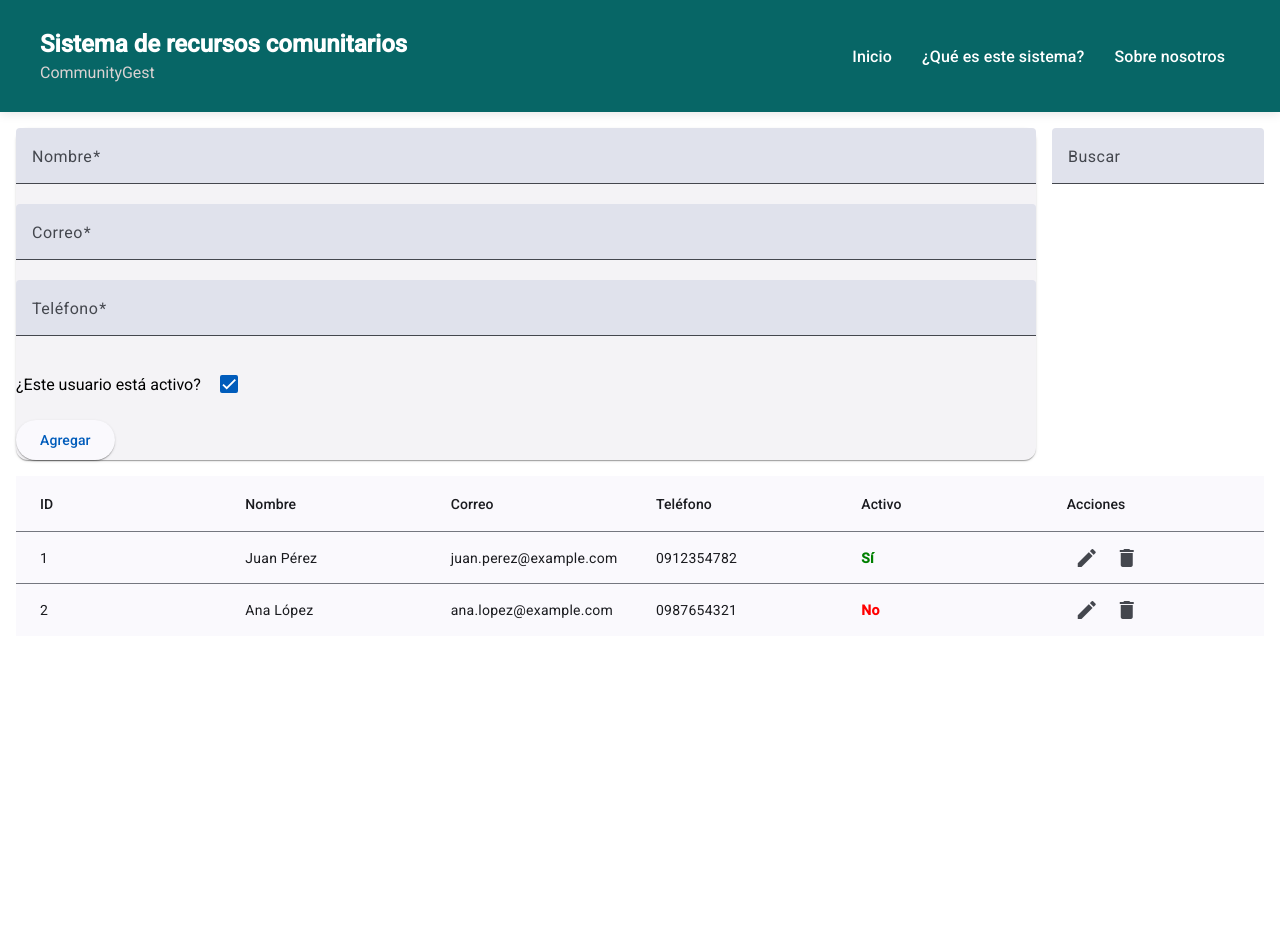
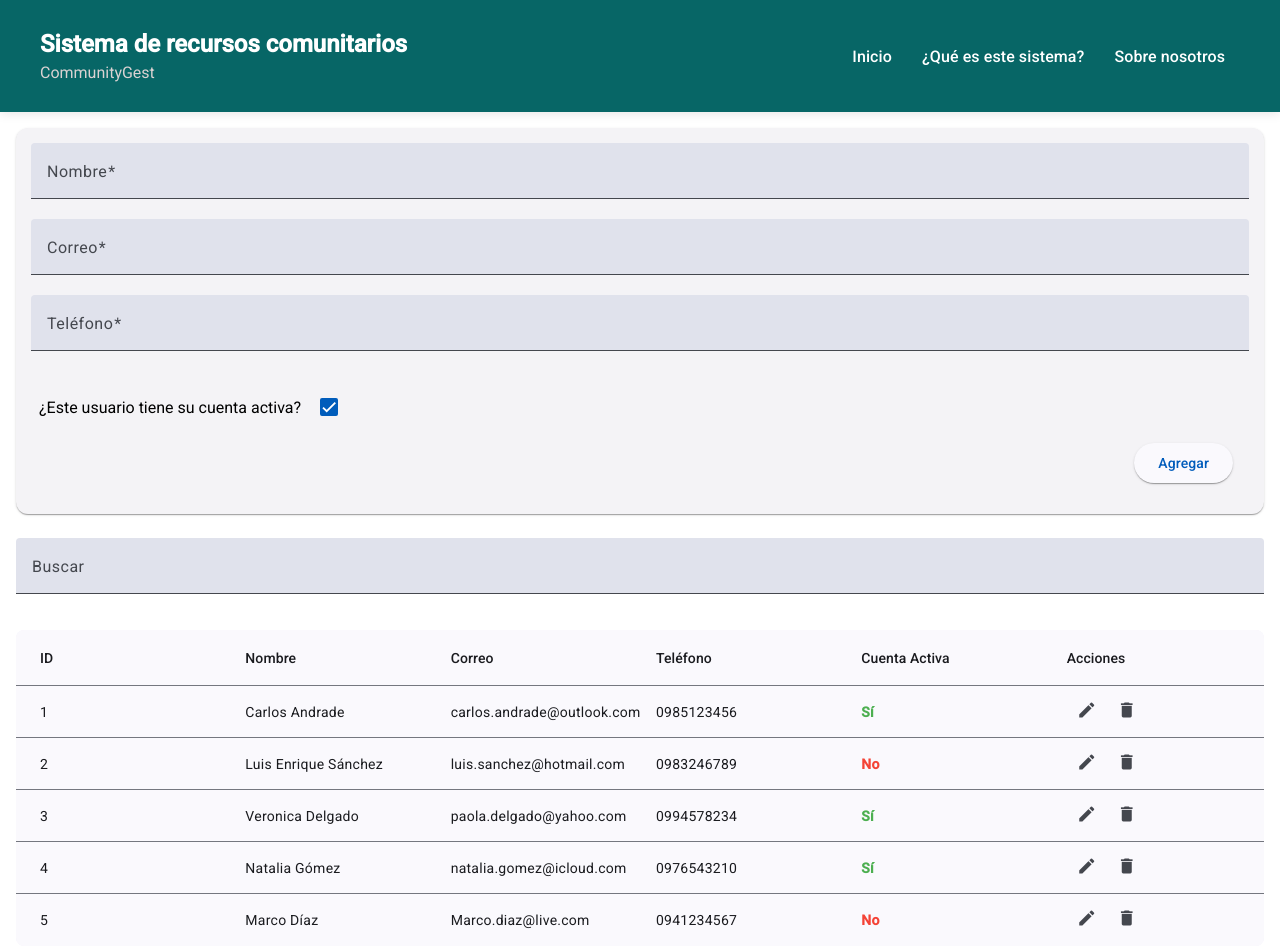
Before and after one commit to javProg24/ComunnityGest, an Angular app: page /usuarios in a window 1280 px wide. Shown: the top 952 px of the page. Before the commit the page ends 800 px from the top, so only its background shows below. Built offline with nearby package versions, Linux system fonts and the light colour scheme.

Commit message:
Terminado RegUsuarios

```diff
--- a/public/json/usuarios.json
+++ b/public/json/usuarios.json
@@ -1,16 +1,37 @@
 [
   {
     "id": 1,
-    "nombre": "Juan Pérez",
-    "correo": "juan.perez@example.com",
-    "telefono": "0912354782",
+    "nombre": "Carlos Andrade",
+    "correo": "carlos.andrade@outlook.com",
+    "telefono": "0985123456",
     "activo": true
   },
   {
     "id": 2,
-    "nombre": "Ana López",
-    "correo": "ana.lopez@example.com",
-    "telefono": "0987654321",
+    "nombre": "Luis Enrique Sánchez",
+    "correo": "luis.sanchez@hotmail.com",
+    "telefono": "0983246789",
+    "activo": false
+  },
+  {
+    "id": 3,
+    "nombre": "Veronica Delgado",
+    "correo": "paola.delgado@yahoo.com",
+    "telefono": "0994578234",
+    "activo": true
+  },
+  {
+    "id": 4,
+    "nombre": "Natalia Gómez",
+    "correo": "natalia.gomez@icloud.com",
+    "telefono": "0976543210",
+    "activo": true
+  },
+  {
+    "id": 5,
+    "nombre": "Marco Díaz",
+    "correo": "Marco.diaz@live.com",
+    "telefono": "0941234567",
     "activo": false
   }
 ]
--- a/src/app/components/shared/dialog/dialog.component.css
+++ b/src/app/components/shared/dialog/dialog.component.css
@@ -0,0 +1,34 @@
+/* Título */
+mat-dialog-title {
+    font-size: 1.5rem;
+    font-weight: 600;
+    color: #3f51b5;
+    margin-bottom: 12px;
+  }
+
+  /* Contenido del diálogo */
+  mat-dialog-content {
+    font-size: 1rem;
+    color: #333;
+    margin-bottom: 24px;
+    line-height: 1.5;
+  }
+
+  /* Botones */
+  mat-dialog-actions {
+    display: flex;
+    justify-content: flex-end;
+    gap: 12px;
+  }
+
+  mat-dialog-actions button {
+    font-size: 1rem;
+    padding: 10px 20px;
+    border-radius: 4px;
+  }
+
+  mat-dialog-actions button.mat-button {
+    background-color: transparent;
+    color: #1976d2;
+    border: 1px solid #1976d2;
+  }
--- a/src/app/components/shared/dialog/dialog.component.ts
+++ b/src/app/components/shared/dialog/dialog.component.ts
@@ -1,9 +1,10 @@
 import { Component, CUSTOM_ELEMENTS_SCHEMA, Inject } from '@angular/core';
+import { MatButton, MatButtonModule } from '@angular/material/button';
 import { MAT_DIALOG_DATA, MatDialogActions, MatDialogClose, MatDialogContent, MatDialogModule } from '@angular/material/dialog';
 
 @Component({
   selector: 'app-dialog',
-  imports: [MatDialogActions, MatDialogContent, MatDialogClose, MatDialogModule
+  imports: [MatDialogActions, MatDialogContent, MatDialogClose, MatDialogModule, MatButtonModule, MatButton
   ],
   templateUrl: './dialog.component.html',
   styleUrl: './dialog.component.css'
--- a/src/app/components/shared/notifications/notifications.component.css
+++ b/src/app/components/shared/notifications/notifications.component.css
@@ -16,4 +16,8 @@
   &.info {
     background-color: #2196f3;
   }
+
+  &.warning {
+    background-color: #ff9800;
   }
+}
--- a/src/app/components/shared/notifications/notifications.component.ts
+++ b/src/app/components/shared/notifications/notifications.component.ts
@@ -9,5 +9,5 @@ import { Component, Input } from '@angular/core';
 })
 export class NotificationsComponent {
   @Input() message: string = '';
-  @Input() type: 'success' | 'error' | 'info' = 'info';
+  @Input() type: 'success' | 'error' | 'info' | 'warning' = 'info'; // Agregar 'warning'
 }
--- a/src/app/components/usuarios/usuarios.component.css
+++ b/src/app/components/usuarios/usuarios.component.css
@@ -1,41 +1,87 @@
+/* Contenedor principal */
 .container {
   display: flex;
   flex-wrap: wrap;
-    gap: 16px;
+  gap: 24px;
   padding: 16px;
 }
+.form-section mat-card {
+  padding: 15px;
+}
 
-  .form-section,
-  .table-section {
-    flex: 1 1 calc(50% - 16px);
+/* Sección del formulario */
+.form-section {
+  flex: 1 1 calc(50% - 24px);
 }
 
 .full-width {
   width: 100%;
 }
-
+/*Contenedores*/
 .checkbox-container {
   display: flex;
   align-items: center;
-    margin-top: 8px;
-    margin-bottom: 16px;
+  margin-top: 16px;
   gap: 8px;
+  padding-left: 8px;
 }
 
+/*Boton Agregar*/
+button[type="submit"] {
+  margin-top: 16px;
+  margin-right: 16px;
+  margin-bottom: 16px;
+  display: block;
+  margin-left: auto;
+}
+
+
+/* Sección de búsqueda */
+.search-container {
+  width: 100%;
+  margin-bottom: 16px;
+}
+
+/* Tabla de usuarios */
+.table-section {
+  flex: 1 1 100%;
+}
+
+.mat-elevation-z8 {
+  border-radius: 8px;
+  overflow: hidden;
+}
+
+.mat-header-row,
+.mat-row {
+  display: flex;
+  align-items: center;
+}
+
+.mat-header-cell,
+.mat-cell {
+  padding: 8px 16px;
+  text-align: left;
+}
+
+/* Estilos para columnas específicas */
 .activo {
-    color: green;
+  color: #4caf50;
   font-weight: bold;
 }
 
 .inactivo {
-    color: red;
+  color: #f44336;
   font-weight: bold;
 }
 
-  .search-container {
-    margin-bottom: 16px;
+/* Botones de acciones */
+button.mat-icon-button {
+  margin-right: 8px;
+  display: inline-flex;
+  align-items: center;
 }
 
-  .full-width {
-    width: 100%;
+.mat-icon {
+  font-size: 20px;
 }
--- a/src/app/components/usuarios/usuarios.component.html
+++ b/src/app/components/usuarios/usuarios.component.html
@@ -1,3 +1,4 @@
+<!--Shared Componten compartido -notificactions-->
 <app-notifications
   *ngIf="notification.message"
   [message]="notification.message"
@@ -16,12 +17,18 @@
       <mat-error *ngIf="usuarioForm.get('nombre')?.hasError('required')">
         El nombre es obligatorio
       </mat-error>
+      <mat-error *ngIf="usuarioForm.get('nombre')?.hasError('pattern')">
+        Carácter no válido. Solo se permiten letras
+      </mat-error>
     </mat-form-field>
 
     <!-- Campo de Correo -->
     <mat-form-field appearance="fill" class="full-width">
       <mat-label>Correo</mat-label>
       <input matInput type="email" formControlName="correo" />
+      <mat-error *ngIf="usuarioForm.get('correo')?.hasError('required')">
+        El correo es obligatorio
+      </mat-error>
       <mat-error *ngIf="usuarioForm.get('correo')?.hasError('email')">
         Correo no válido
       </mat-error>
@@ -34,22 +41,28 @@
       <mat-error *ngIf="usuarioForm.get('telefono')?.hasError('required')">
         El teléfono es obligatorio
       </mat-error>
+      <mat-error *ngIf="usuarioForm.get('telefono')?.hasError('pattern')">
+        Carácter no válido. Solo se permiten números de 10 dígitos
+      </mat-error>
     </mat-form-field>
 
-          <!-- Campo de Activo -->
+    <!-- Campo de Cuenta Activa -->
     <div class="checkbox-container">
-            <span>¿Este usuario está activo?</span>
+      <span>¿Este usuario tiene su cuenta activa?</span>
       <mat-checkbox formControlName="activo"></mat-checkbox>
     </div>
 
-          <!-- Botón de Enviar -->
+    <!-- Botón de Agregar/Actualizar -->
     <button mat-raised-button color="primary" type="submit">
       {{ editMode ? 'Actualizar' : 'Agregar' }}
     </button>
   </form>
 </mat-card>
+
   </div>
 
+  <!-- Sección Vista de Tabla para listar y buscar los registros existentes-->
+  <div class="table-section">
     <div class="search-container">
       <mat-form-field appearance="fill" class="full-width">
         <mat-label>Buscar</mat-label>
@@ -57,7 +70,6 @@
       </mat-form-field>
     </div>
 
-      <!-- Tabla de Usuarios -->
     <mat-table [dataSource]="filteredUsuarios" class="mat-elevation-z8">
       <!-- Columna de ID -->
       <ng-container matColumnDef="id">
@@ -85,7 +97,7 @@
 
       <!-- Columna de Activo -->
       <ng-container matColumnDef="activo">
-          <mat-header-cell *matHeaderCellDef> Activo </mat-header-cell>
+        <mat-header-cell *matHeaderCellDef> Cuenta Activa </mat-header-cell>
         <mat-cell *matCellDef="let usuario">
           <span [ngClass]="{ 'activo': usuario.activo, 'inactivo': !usuario.activo }">
             {{ usuario.activo ? 'Sí' : 'No' }}
@@ -93,7 +105,8 @@
         </mat-cell>
       </ng-container>
 
-        <!-- Columna de Acciones -->
+      <!-- Columna de Acciones - Funciones de edición y eliminación -->
+       <!--Tambien se implementa el componente compartido Dialog, para confirmar la eliminacion de un registro-->
       <ng-container matColumnDef="acciones">
         <mat-header-cell *matHeaderCellDef> Acciones </mat-header-cell>
         <mat-cell *matCellDef="let usuario">
@@ -110,3 +123,5 @@
       <mat-header-row *matHeaderRowDef="displayedColumns"></mat-header-row>
       <mat-row *matRowDef="let row; columns: displayedColumns;"></mat-row>
     </mat-table>
+  </div>
+</div>
--- a/src/app/components/usuarios/usuarios.component.ts
+++ b/src/app/components/usuarios/usuarios.component.ts
@@ -25,7 +25,6 @@ import { NotificationsComponent } from '../shared/notifications/notifications.co
     MatError,
     MatLabel,
     MatCheckbox,
-    MatDivider,
     MatTable,
     MatHeaderCell,
     MatCell,
@@ -53,8 +52,8 @@ export class UsuariosComponent implements OnInit {
   usuarioForm!: FormGroup;
   editMode = false;
   usuarioSeleccionado!: Usuario;
-
-  notification: { message: string; type: 'info' | 'success' | 'error' } = {
+  //Para las notifcaciones
+  notification: { message: string; type: 'info' | 'success' | 'error' | 'warning'  } = {
     message: '',
     type: 'info'
   };
@@ -62,18 +61,24 @@ export class UsuariosComponent implements OnInit {
   displayedColumns = ['id', 'nombre', 'correo', 'telefono', 'activo', 'acciones'];
 
   constructor(private fb: FormBuilder, private usuariosService: UsuariosService, private dialog: MatDialog) {}
-
+  //Validacion y manejo de errores al agregar datos
   ngOnInit(): void {
     this.usuarioForm = this.fb.group({
-      nombre: ['', Validators.required],
+      nombre: [
+        '',
+        [Validators.required, Validators.pattern(/^[a-zA-Z\s]+$/)] // Solo letras y espacios
+      ],
       correo: ['', [Validators.required, Validators.email]],
-      telefono: ['', Validators.required],
+      telefono: [
+        '',
+        [Validators.required, Validators.pattern(/^\d{10}$/)] // Exactamente 10 dígitos
+      ],
       activo: [true]
     });
 
     this.cargarUsuarios();
   }
-
+ //CargarUusarios
   cargarUsuarios(): void {
     this.usuariosService.getUsuarios().subscribe({
       next: (data) => {
@@ -84,6 +89,7 @@ export class UsuariosComponent implements OnInit {
     });
   }
 
+  //Para la busqueda
   applyFilter(event: Event): void {
     const filterValue = (event.target as HTMLInputElement).value.toLowerCase();
     this.filteredUsuarios = this.usuarios.filter(usuario =>
@@ -92,16 +98,25 @@ export class UsuariosComponent implements OnInit {
       usuario.telefono.toLowerCase().includes(filterValue)
     );
   }
-
+  //Editar usuario
   editUsuario(usuario: Usuario): void {
     this.usuarioSeleccionado = usuario;
     this.usuarioForm.patchValue(usuario);
     this.editMode = true;
   }
 
+  //Notificaciones muestra feedback al usuario sobre acciones realizadas y validadas
   onSubmit(): void {
-    if (this.usuarioForm.invalid) return;
+    if (this.usuarioForm.invalid) {
+      this.notification = { message: 'Por favor llene todos los campos', type: 'warning' };
 
+      // Desaparicion automática de la notificación
+      setTimeout(() => {
+        this.notification = { message: '', type: 'info' };
+      }, 10000);
+      return;
+    }
+     //Funcion de edicion
     if (this.editMode) {
       this.usuarios = this.usuariosService.updateUsuario(
         this.usuarios,
@@ -115,14 +130,14 @@ export class UsuariosComponent implements OnInit {
     }
 
     this.usuarioForm.reset({ activo: true });
-    this.actualizarTabla(); // Actualizar tabla inmediatamente
+    this.actualizarTabla();
 
-    // Desaparición automática de la notificación
     setTimeout(() => {
       this.notification = { message: '', type: 'info' };
     }, 2000);
   }
 
+  //Funcion de eliminacion
   deleteUsuario(id: number): void {
     const dialogRef = this.dialog.open(DialogComponent, {
       data: {
@@ -144,7 +159,7 @@ export class UsuariosComponent implements OnInit {
       }
     });
   }
-
+  //Para que actualize la tabla al cargar datos
   actualizarTabla(): void {
     this.filteredUsuarios = [...this.usuarios];
   }
```
Also changed, not shown: src/app/models/usuarios.model.ts (+6 -5 lines), src/app/services/usuarios-services/usuarios.service.service.ts (+4 -3 lines). Lines whose indentation alone changed are shown as unchanged.
